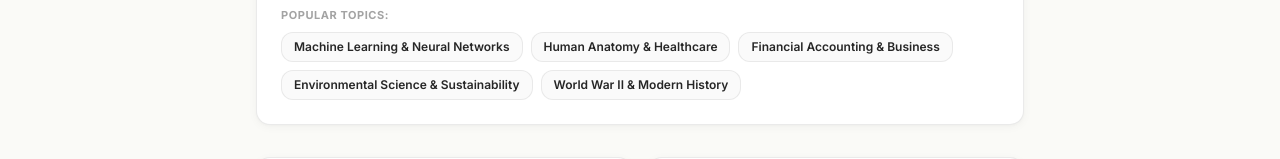
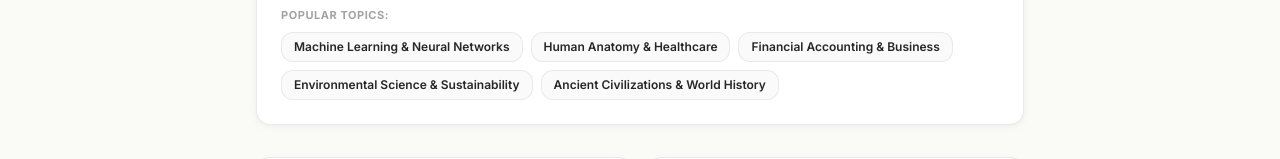
Before and after one commit to Vtsrinivas07/Study-Assistant, a React (Vite) app: page / in a window 1280 px wide. Shown: the part 506-665 px from the top of the page. Built offline with nearby package versions, Linux system fonts and the light colour scheme.

Commit message:
docs: Update README.md with setup, usage, AI-usage note, limitations, and time spent

```diff
--- a/src/components/HomeWorkspace.jsx
+++ b/src/components/HomeWorkspace.jsx
@@ -6,7 +6,7 @@ const POPULAR_TOPICS = [
   "Human Anatomy & Healthcare",
   "Financial Accounting & Business",
   "Environmental Science & Sustainability",
-  "World War II & Modern History"
+  "Ancient Civilizations & World History"
 ];
 
 export default function HomeWorkspace({
```
Also changed, not shown: 1 other file (tests, documents, lock files or other folders).
